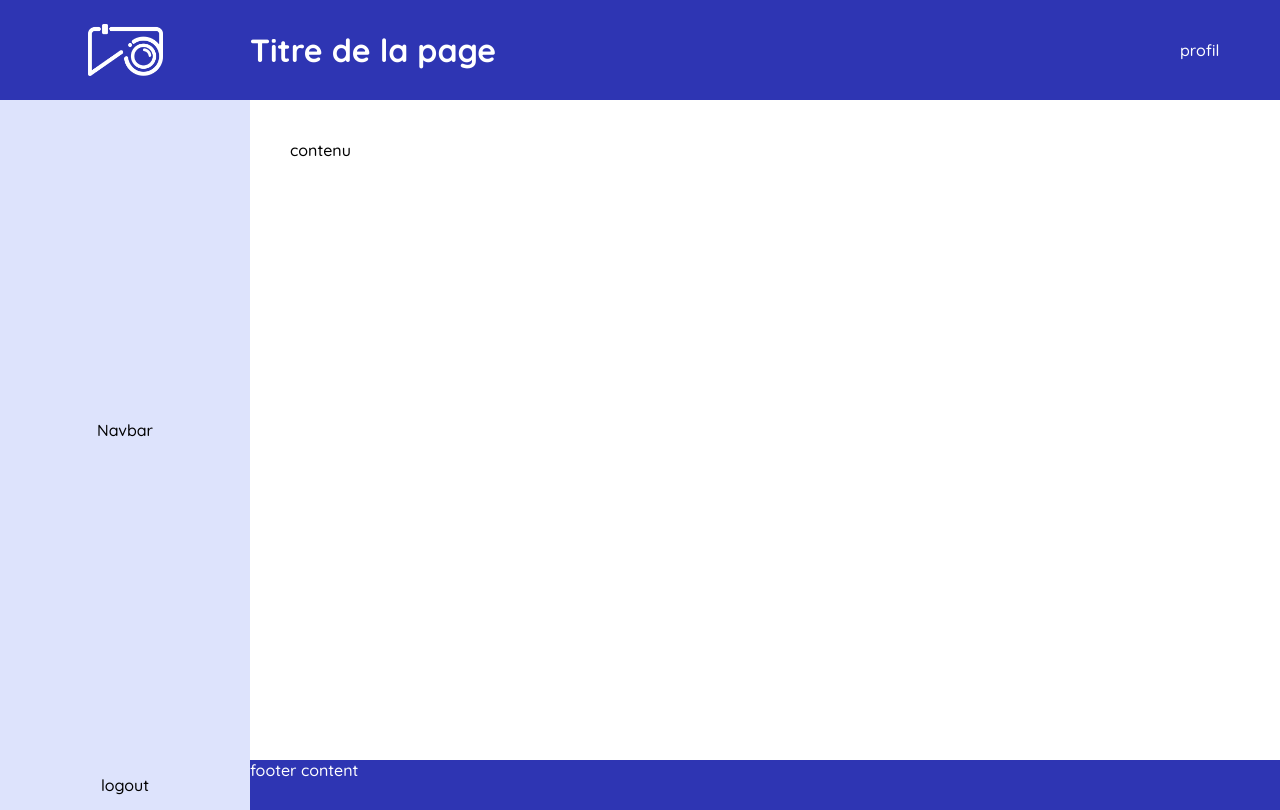
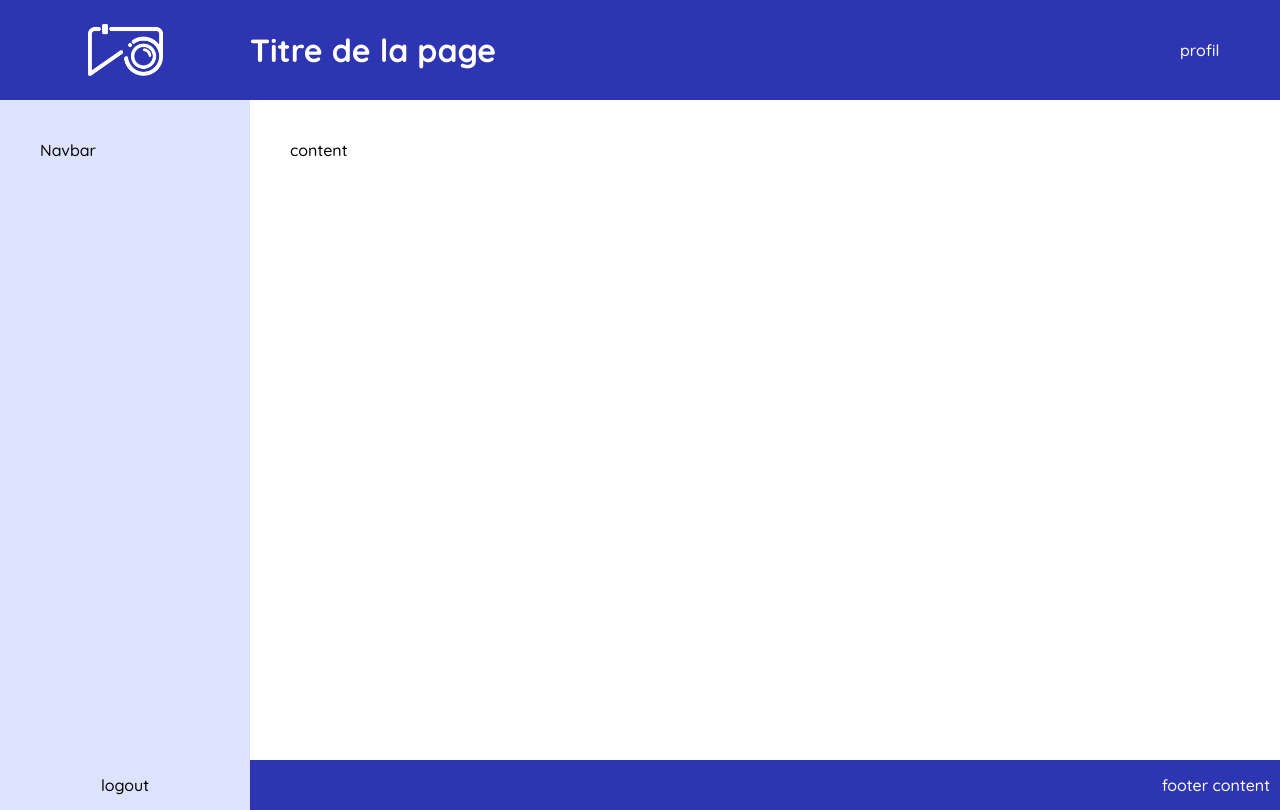
Before and after one commit to sarah-sbb/athlysia-project, a Next.js app in the folder frontend/: page /dashboard in a window 1280 px wide. Built offline with nearby package versions, Linux system fonts and the light colour scheme.

Commit message:
création des différents composants : header, main, navbar, content, footer avec leurs fichiers css respectifs

```diff
--- /dev/null
+++ b/frontend/components/Content.js
@@ -0,0 +1,14 @@
+import styles from '../styles/Content.module.css';
+//import Image from "next/image";
+//import { FontAwesomeIcon } from '@fortawesome/react-fontawesome';       <FontAwesomeIcon icon={faBookmark} />
+//import { faBookmark, faEyeSlash } from '@fortawesome/free-solid-svg-icons';
+
+function Content() {
+  return (
+    <div className={styles.mainContent}>
+      content
+    </div>
+  );
+}
+
+export default Content;
--- a/frontend/components/Dashboard.js
+++ b/frontend/components/Dashboard.js
@@ -1,31 +1,18 @@
+import Header from './Header';
+import Main from './Main';
+import Footer from './Footer';
 import styles from '../styles/Dashboard.module.css';
-import Image from "next/image";
+//import Image from "next/image";
 //import { FontAwesomeIcon } from '@fortawesome/react-fontawesome';       <FontAwesomeIcon icon={faBookmark} />
 //import { faBookmark, faEyeSlash } from '@fortawesome/free-solid-svg-icons';
 
 function Dashboard() {
   return (
     <div classNameName={styles.container}>
-    <div className={styles.header}>
-      <div className={styles.headerLogo}>
-        <Image src="/iconeWhite.webp" alt="logo Athlysia" width={75} height={52}/>
-      </div>
-      <div className={styles.headerTitle}>
-        <h1>Titre de la page</h1>
-      </div>
-      <div className={styles.headerNav}>profil</div>
-    </div>
-    <div className={styles.main}>
-      <div className={styles.mainNavbar}>Navbar</div>
-      <div className={styles.mainContent}>contenu</div>
-    </div>
-    <div className={styles.footer}>
-      <div className={styles.footerLogout}>logout</div>
-      <div className={styles.footerContent}>footer content</div>
-    </div>
+      <Header/>
+      <Main/>
+      <Footer/>
   </div>
-
-
   );
 }
 
--- /dev/null
+++ b/frontend/components/Footer.js
@@ -0,0 +1,15 @@
+import styles from '../styles/Footer.module.css';
+//import Image from "next/image";
+//import { FontAwesomeIcon } from '@fortawesome/react-fontawesome';       <FontAwesomeIcon icon={faBookmark} />
+//import { faBookmark, faEyeSlash } from '@fortawesome/free-solid-svg-icons';
+
+function Footer() {
+  return (
+    <div className={styles.footer}>
+        <div className={styles.footerLogout}>logout</div>
+        <div className={styles.footerContent}>footer content</div>
+    </div>
+  );
+}
+
+export default Footer;
--- /dev/null
+++ b/frontend/components/Header.js
@@ -0,0 +1,20 @@
+import styles from '../styles/Header.module.css';
+import Image from "next/image";
+//import { FontAwesomeIcon } from '@fortawesome/react-fontawesome';       <FontAwesomeIcon icon={faBookmark} />
+//import { faBookmark, faEyeSlash } from '@fortawesome/free-solid-svg-icons';
+
+function Header() {
+  return (
+    <div className={styles.header}>
+      <div className={styles.headerLogo}>
+        <Image src="/iconeWhite.webp" alt="logo Athlysia" width={75} height={52}/>
+      </div>
+      <div className={styles.headerTitle}>
+        <h1>Titre de la page</h1>
+      </div>
+      <div className={styles.headerNav}>profil</div>
+    </div>
+  );
+}
+
+export default Header;
--- /dev/null
+++ b/frontend/components/Main.js
@@ -0,0 +1,17 @@
+import Navbar from './Navbar';
+import Content from './Content';
+import styles from '../styles/Main.module.css';
+//import Image from "next/image";
+//import { FontAwesomeIcon } from '@fortawesome/react-fontawesome';       <FontAwesomeIcon icon={faBookmark} />
+//import { faBookmark, faEyeSlash } from '@fortawesome/free-solid-svg-icons';
+
+function Main() {
+  return (
+    <div className={styles.main}>
+        <Navbar/>
+        <Content/>
+    </div>
+  );
+}
+
+export default Main;
--- /dev/null
+++ b/frontend/components/Navbar.js
@@ -0,0 +1,14 @@
+import styles from '../styles/Navbar.module.css';
+//import Image from "next/image";
+//import { FontAwesomeIcon } from '@fortawesome/react-fontawesome';       <FontAwesomeIcon icon={faBookmark} />
+//import { faBookmark, faEyeSlash } from '@fortawesome/free-solid-svg-icons';
+
+function Navbar() {
+  return (
+    <div>
+      <div className={styles.mainNavbar}>Navbar</div>
+    </div>
+  );
+}
+
+export default Navbar;
--- /dev/null
+++ b/frontend/styles/Content.module.css
@@ -0,0 +1,4 @@
+.mainContent {
+    padding: 40px;
+    grid-area: mainContent;
+}
--- a/frontend/styles/Dashboard.module.css
+++ b/frontend/styles/Dashboard.module.css
@@ -9,84 +9,3 @@
       "main"
       "footer";
   }
-
-  .header {
-    display: grid;
-    grid-template-columns: 250px 1.3fr 100px;
-    grid-template-rows: 1fr;
-    grid-auto-flow: row;
-    grid-template-areas:
-      "headerLogo headerTitle headerNav";
-    grid-area: header;
-    background-color: var(--main-bg-color);
-    color: var(--light-text-color);
-    align-items: center;
-    height: 100px;
-}
-
-  .headerLogo {
-    display: flex;
-    justify-content: center;
-    align-items: center;
-    grid-area: headerLogo;
-}
-
-  .headerTitle { grid-area: headerTitle; }
-
-  .headerNav { grid-area: headerNav; }
-
-  .main, .footer {
-    overflow: hidden; /* Masque les débordements */
-}
-
-  .main {
-    display: grid;
-    grid-template-columns: 250px 1.5fr;
-    grid-template-rows: 1fr;
-    grid-auto-flow: row;
-    grid-template-areas:
-      "mainNavbar mainContent";
-    grid-area: main;
-    min-height: 82.5vh;
-    box-sizing: border-box;
-    overflow: hidden;
-  }
-
-  .mainNavbar {
-    display: flex;
-    justify-content: center;
-    align-items: center;
-    background-color: var(--second-bg-color);
-    padding: 40px;
-    grid-area: mainNavbar;
-}
-
-  .mainContent {
-    padding: 40px;
-    grid-area: mainContent;
-}
-
-  .footer {
-    display: grid;
-    grid-template-columns: 250px 1fr;
-    grid-template-rows: 1fr;
-    grid-auto-flow: row;
-    grid-template-areas:
-      "footerLogout footerContent";
-    grid-area: footer;
-    height: 50px; /* Assure une taille fixe */
-  }
-
-  .footerLogout {
-    display: flex;
-    justify-content: center;
-    align-items: center;
-    background-color: var(--second-bg-color);
-    grid-area: footerLogout;
-}
-
-  .footerContent {
-    color: var(--light-text-color);
-    background-color: var(--main-bg-color);
-    grid-area: footerContent;
-}
--- /dev/null
+++ b/frontend/styles/Footer.module.css
@@ -0,0 +1,29 @@
+.footer {
+    display: grid;
+    grid-template-columns: 250px 1fr;
+    grid-template-rows: 1fr;
+    grid-auto-flow: row;
+    grid-template-areas:
+      "footerLogout footerContent";
+    grid-area: footer;
+    height: 50px; /* Assure une taille fixe */
+  }
+
+.footerLogout {
+    display: flex;
+    justify-content: center;
+    align-items: center;
+    background-color: var(--second-bg-color);
+    grid-area: footerLogout;
+}
+
+  .footerContent {
+    display: flex;
+    justify-content: flex-end;
+    align-items: center;
+    padding: 10px;
+    box-sizing: border-box;
+    color: var(--light-text-color);
+    background-color: var(--main-bg-color);
+    grid-area: footerContent;
+}
--- /dev/null
+++ b/frontend/styles/Header.module.css
@@ -0,0 +1,24 @@
+.header {
+    display: grid;
+    grid-template-columns: 250px 1.3fr 100px;
+    grid-template-rows: 1fr;
+    grid-auto-flow: row;
+    grid-template-areas:
+      "headerLogo headerTitle headerNav";
+    grid-area: header;
+    background-color: var(--main-bg-color);
+    color: var(--light-text-color);
+    align-items: center;
+    height: 100px;
+}
+
+  .headerLogo {
+    display: flex;
+    justify-content: center;
+    align-items: center;
+    grid-area: headerLogo;
+}
+
+  .headerTitle { grid-area: headerTitle; }
+
+  .headerNav { grid-area: headerNav; }
--- /dev/null
+++ b/frontend/styles/Main.module.css
@@ -0,0 +1,12 @@
+.main {
+    display: grid;
+    grid-template-columns: 250px 1.5fr;
+    grid-template-rows: 1fr;
+    grid-auto-flow: row;
+    grid-template-areas:
+      "mainNavbar mainContent";
+    grid-area: main;
+    min-height: 82.5vh;
+    box-sizing: border-box;
+    overflow: hidden;
+  }
--- /dev/null
+++ b/frontend/styles/Navbar.module.css
@@ -0,0 +1,7 @@
+.mainNavbar {
+    display: flex;
+    background-color: var(--second-bg-color);
+    padding: 40px;
+    grid-area: mainNavbar;
+    height: 100%;
+}
```
